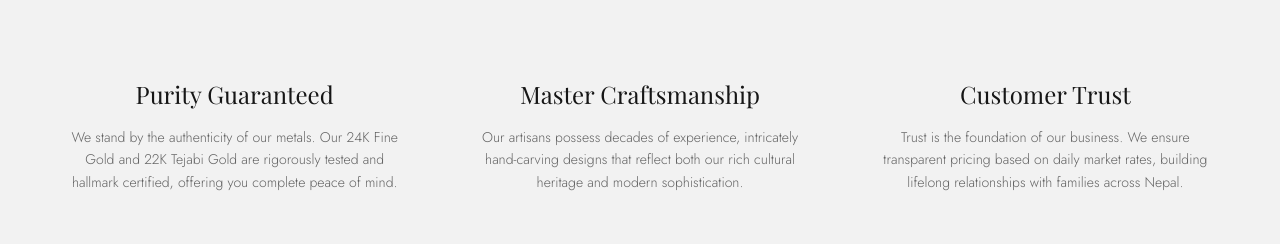
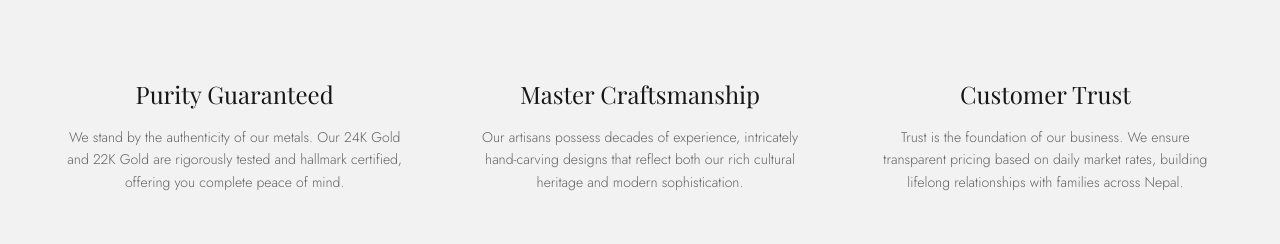
Before and after one commit to aman999ver/ssljnextjs, a Next.js app in the folder frontend/: page /about in a window 1280 px wide. Shown: the part 1100-1344 px from the top of the page. Built offline with nearby package versions, Linux system fonts and the light colour scheme; no server answers; a web font is replaced by a local one.

Commit message:
style: rename gold types to 24K Gold and 22K Gold

```diff
--- a/frontend/src/app/about/page.tsx
+++ b/frontend/src/app/about/page.tsx
@@ -48,7 +48,7 @@ export default function HeritagePage() {
           <div className="text-center">
             <h3 className="font-heading text-2xl text-foreground mb-4">Purity Guaranteed</h3>
             <p className="font-sans font-light text-muted-foreground text-sm leading-relaxed">
-              We stand by the authenticity of our metals. Our 24K Fine Gold and 22K Tejabi Gold are rigorously tested and hallmark certified, offering you complete peace of mind.
+              We stand by the authenticity of our metals. Our 24K Gold and 22K Gold are rigorously tested and hallmark certified, offering you complete peace of mind.
             </p>
           </div>
           <div className="text-center">
--- a/frontend/src/app/rates/page.tsx
+++ b/frontend/src/app/rates/page.tsx
@@ -55,7 +55,7 @@ export default async function RatesPage() {
 
             {/* 24K Gold Card */}
             <div className="bg-muted/30 border border-border/50 p-12 text-center hover:border-primary transition-colors duration-500 flex flex-col items-center justify-center">
-              <h2 className="font-heading text-2xl text-foreground mb-2">24K Fine Gold</h2>
+              <h2 className="font-heading text-2xl text-foreground mb-2">24K Gold</h2>
               <div className="w-12 h-[1px] bg-primary mb-6"></div>
               <span className="font-sans text-xs uppercase tracking-[0.2em] text-muted-foreground mb-4">Per Tola</span>
               <p className="font-sans text-3xl tracking-widest text-foreground">
@@ -68,7 +68,7 @@ export default async function RatesPage() {
 
             {/* 22K Gold Card */}
             <div className="bg-muted/30 border border-border/50 p-12 text-center hover:border-primary transition-colors duration-500 flex flex-col items-center justify-center">
-              <h2 className="font-heading text-2xl text-foreground mb-2">22K Tejabi Gold</h2>
+              <h2 className="font-heading text-2xl text-foreground mb-2">22K Gold</h2>
               <div className="w-12 h-[1px] bg-primary mb-6"></div>
               <span className="font-sans text-xs uppercase tracking-[0.2em] text-muted-foreground mb-4">Per Tola</span>
               <p className="font-sans text-3xl tracking-widest text-foreground">
```
